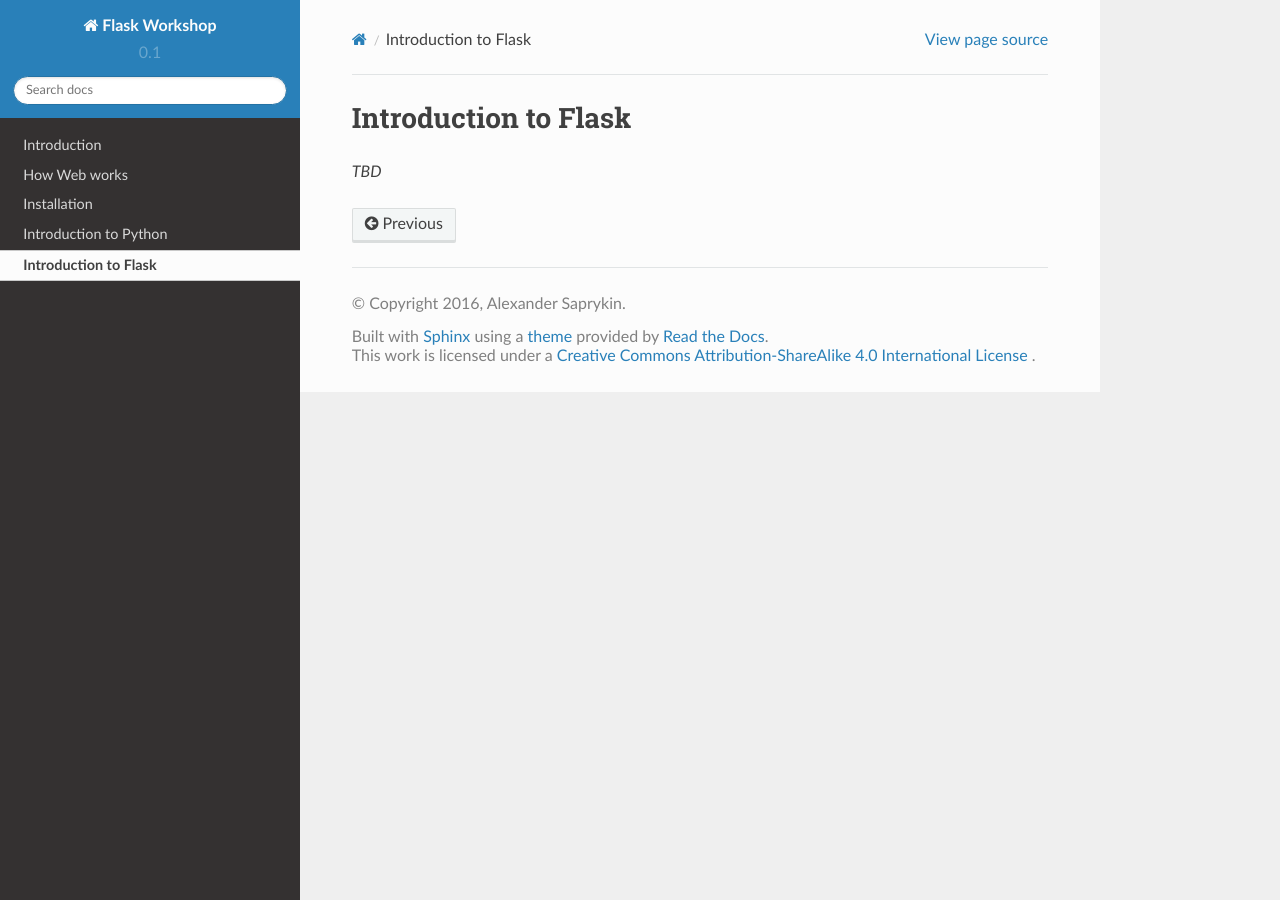
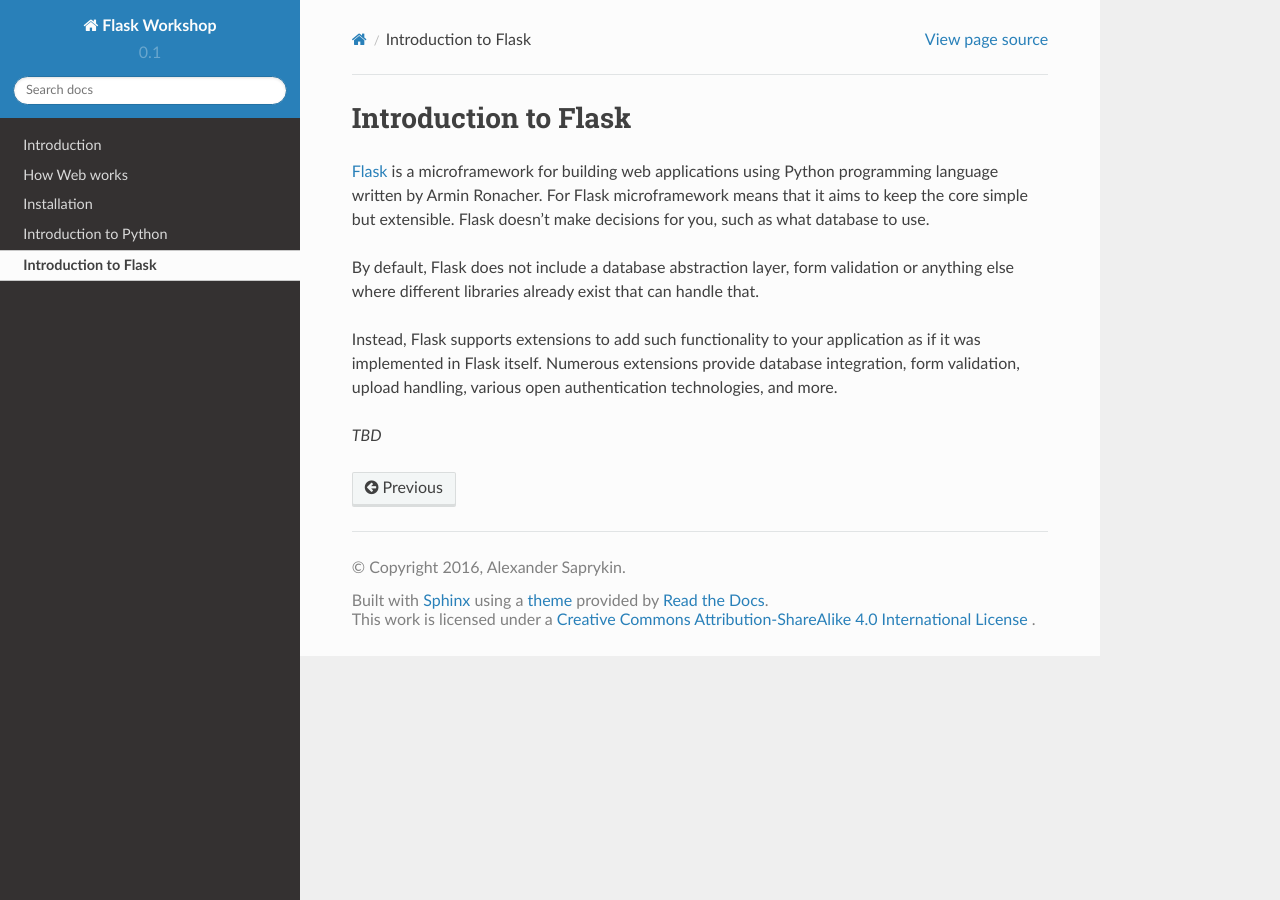
Before and after one commit to cutwater/FlaskWorkshop, a Sphinx documentation site: the page built from docs/flask-intro.rst, in a window 1280 px wide. Built offline with Sphinx 7.4.7 and the Read the Docs theme 2.0.0, drawn with Linux system fonts in a browser that asks for light colours.

Commit message:
Add page "Introduction to Flask"

```diff
--- a/docs/flask-intro.rst
+++ b/docs/flask-intro.rst
@@ -2,4 +2,21 @@
 Introduction to Flask
 =====================
 
+`Flask`_ is a microframework for building web applications using Python
+programming language written by Armin Ronacher. For Flask microframework
+means that it aims to keep the core simple but extensible.
+Flask doesn't make decisions for you, such as what database to use.
+
+By default, Flask does not include a database abstraction layer,
+form validation or anything else where different libraries already
+exist that can handle that.
+
+Instead, Flask supports extensions to add such functionality
+to your application as if it was implemented in Flask itself.
+Numerous extensions provide database integration, form validation,
+upload handling, various open authentication technologies, and more.
+
 *TBD*
+
+
+.. _Flask: http://flask.pocoo.org/
```
